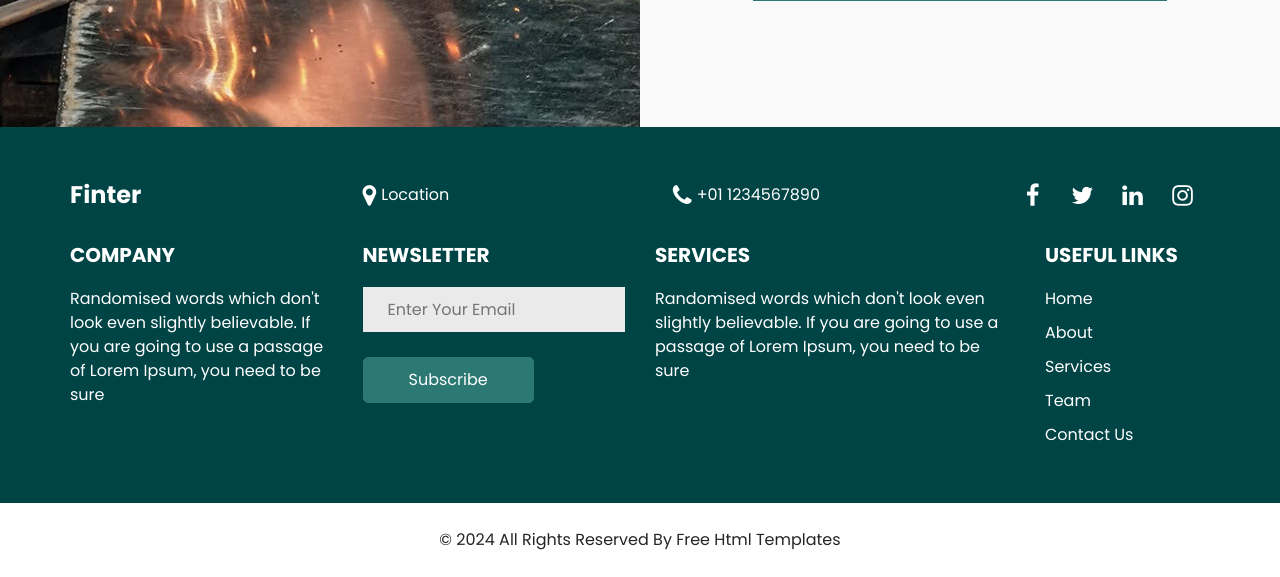
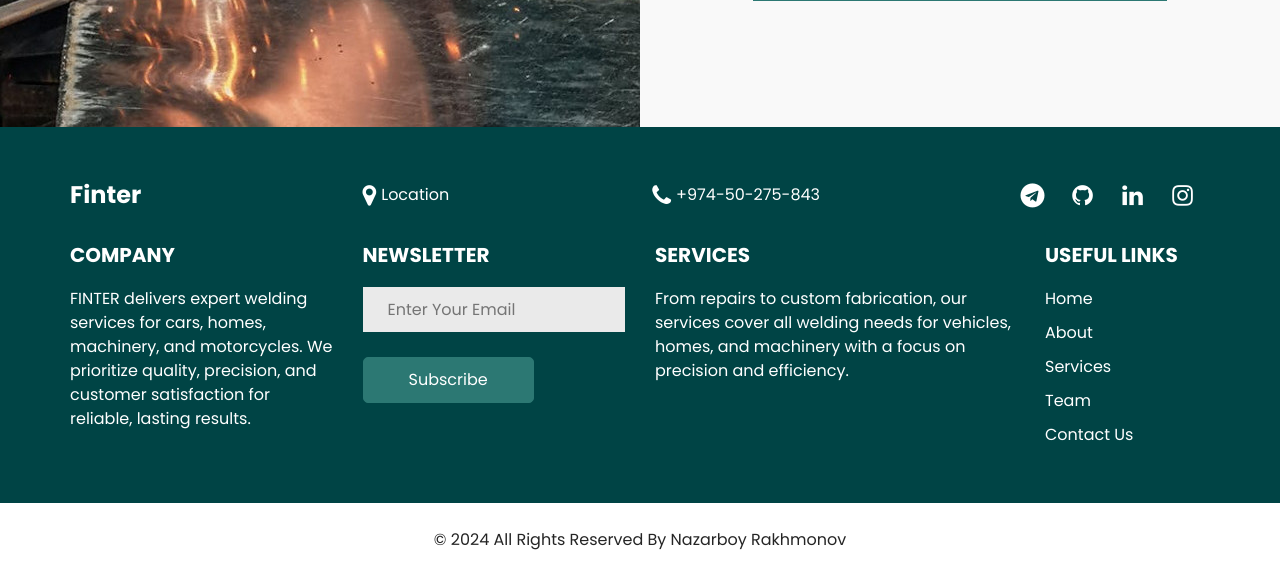
Before and after one commit to nazarboy2005/finter-web, a Django app: page /contact/ in a window 1280 px wide. Shown: the part 817-1394 px from the top of the page. Run offline with Django 5.2, Linux system fonts and the light colour scheme; data that the repository does not hold is empty; some libraries are stand-ins or nearby versions.

```diff
--- a/templates/footer.html
+++ b/templates/footer.html
@@ -9,32 +9,32 @@
           </div>
           <div class="col-md-5 ">
             <div class="info_contact">
-              <a href="">
+              <a href="https://maps.app.goo.gl/Z3FwMEadPTmS4CCz7">
                 <i class="fa fa-map-marker" aria-hidden="true"></i>
                 <span>
                   Location
                 </span>
               </a>
-              <a href="">
+              <a href="tel:+974-50-275-843">
                 <i class="fa fa-phone" aria-hidden="true"></i>
                 <span>
-                  +01 1234567890
+                  +974-50-275-843
                 </span>
               </a>
             </div>
           </div>
           <div class="col-md-4 ">
             <div class="social_box">
-              <a href="">
-                <i class="fa fa-facebook" aria-hidden="true"></i>
+              <a href="https://t.me/I_will_build_an_empire">
+                <i class="fa fa-telegram" aria-hidden="true"></i>
               </a>
-              <a href="">
-                <i class="fa fa-twitter" aria-hidden="true"></i>
+              <a href="https://github.com/nazarboy2005/">
+                <i class="fa fa-github" aria-hidden="true"></i>
               </a>
-              <a href="">
+              <a href="https://www.linkedin.com/in/nazarboy-rakhmonov">
                 <i class="fa fa-linkedin" aria-hidden="true"></i>
               </a>
-              <a href="">
+              <a href="https://www.instagram.com/nazarboy_raxmonov/">
                 <i class="fa fa-instagram" aria-hidden="true"></i>
               </a>
             </div>
@@ -49,10 +49,7 @@
                 Company
               </h5>
               <p>
-                Randomised words which don't look even slightly believable. If you are going to use a passage of
-                Lorem
-                Ipsum, you need to be sure
-              </p>
+FINTER delivers expert welding services for cars, homes, machinery, and motorcycles. We prioritize quality, precision, and customer satisfaction for reliable, lasting results.              </p>
             </div>
           </div>
           <div class="col-lg-3 col-md-6">
@@ -74,10 +71,7 @@
                 Services
               </h5>
               <p>
-                Randomised words which don't look even slightly believable. If you are going to use a passage of
-                Lorem
-                Ipsum, you need to be sure
-              </p>
+From repairs to custom fabrication, our services cover all welding needs for vehicles, homes, and machinery with a focus on precision and efficiency.              </p>
             </div>
           </div>
           <div class="col-lg-2 col-md-6">
@@ -125,8 +119,7 @@
   <footer class="footer_section">
     <div class="container">
       <p>
-        &copy; <span id="displayYear"></span> All Rights Reserved By
-        <a href="https://html.design/">Free Html Templates</a>
+        &copy; <span id="displayYear"></span> All Rights Reserved By Nazarboy Rakhmonov
       </p>
     </div>
   </footer>
```
